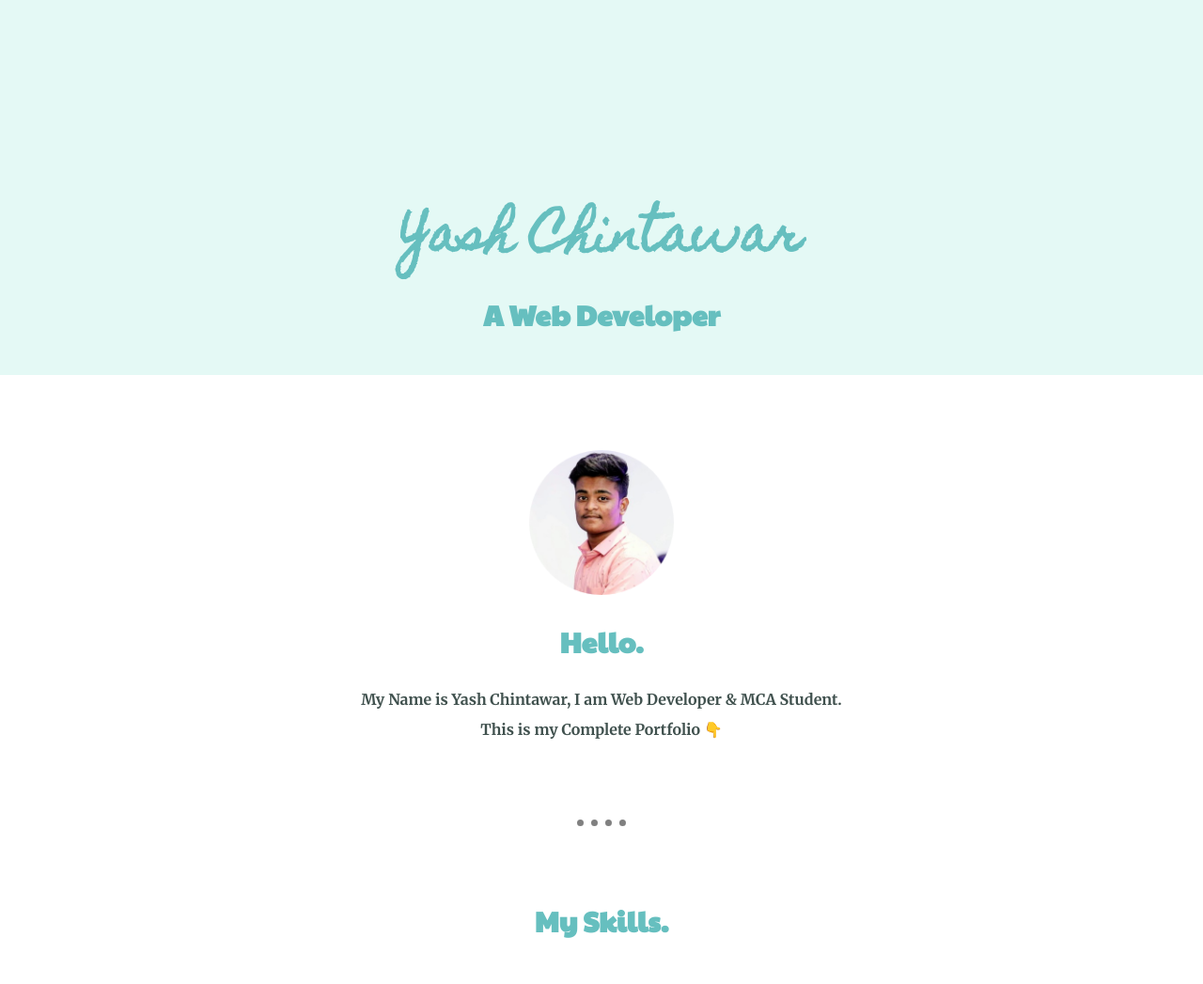
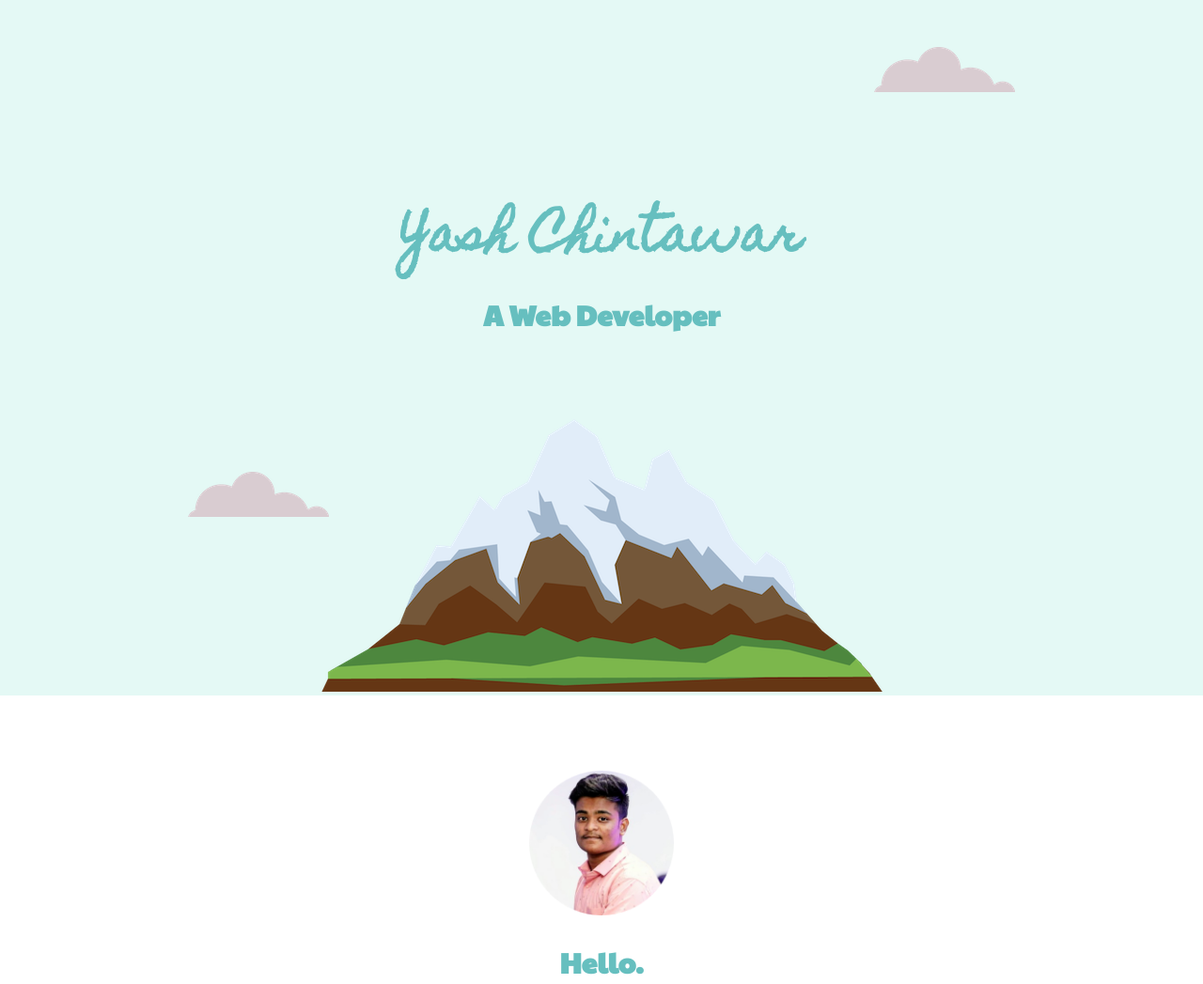
Before and after one commit to yashdchintawar/My-Portfolio, a plain HTML site: page index.html in a window 1280 px wide. Shown: the top 1047 px of the page at 94% size. Drawn offline with Linux system fonts and the light colour scheme.

Commit message:
cloud and mountain photos error fixed

```diff
--- a/index.html
+++ b/index.html
@@ -21,11 +21,11 @@
 
   <div class="top-container">
 
-    <img class="top-cloud" src="gallery/cloud.png" alt="">
+    <img class="top-cloud" src="cloud.png" alt="">
     <h1 class="heading">Yash Chintawar</h1>
     <h2>A Web Developer</h2>
-    <img class="bottom-cloud" src="gallery/cloud.png" alt="">
-    <img src="gallery/mountain.png" alt="">
+    <img class="bottom-cloud" src="cloud.png" alt="">
+    <img src="mountain.png" alt="">
 
   </div>
 
```
